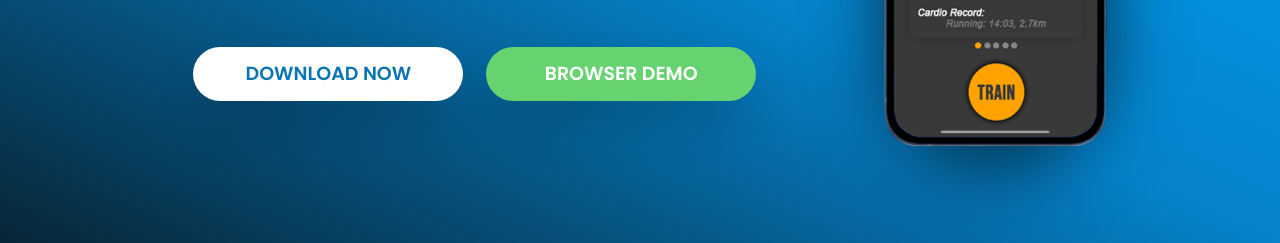
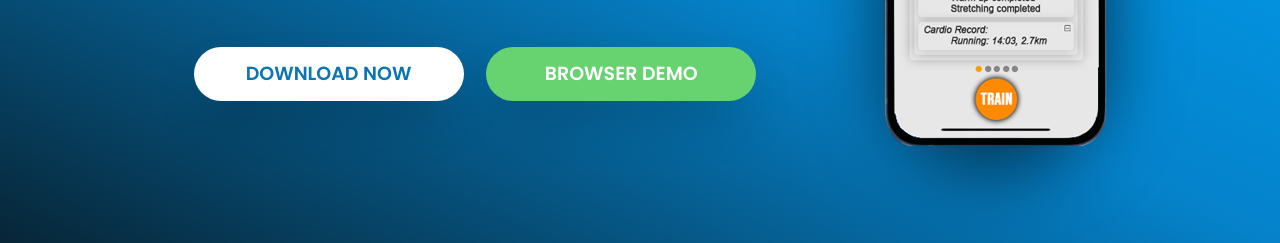
Before and after one commit to Hugo8814/PT-beta, a website: page index.html in a window 1280 px wide. Shown: the part 444-687 px from the top of the page. Drawn offline with Linux system fonts and the light colour scheme.

Commit message:
hello hugo xD

```diff
--- a/index.html
+++ b/index.html
@@ -52,7 +52,7 @@
         <div class="box1-side2">
           <img
             class="box1-side2__phone"
-            src="img/HomesplashAlpha.png"
+            src="img/HomesplashAlpha2.png"
             alt="a picture of phone with the app displaying on it "
           />
         </div>
```
